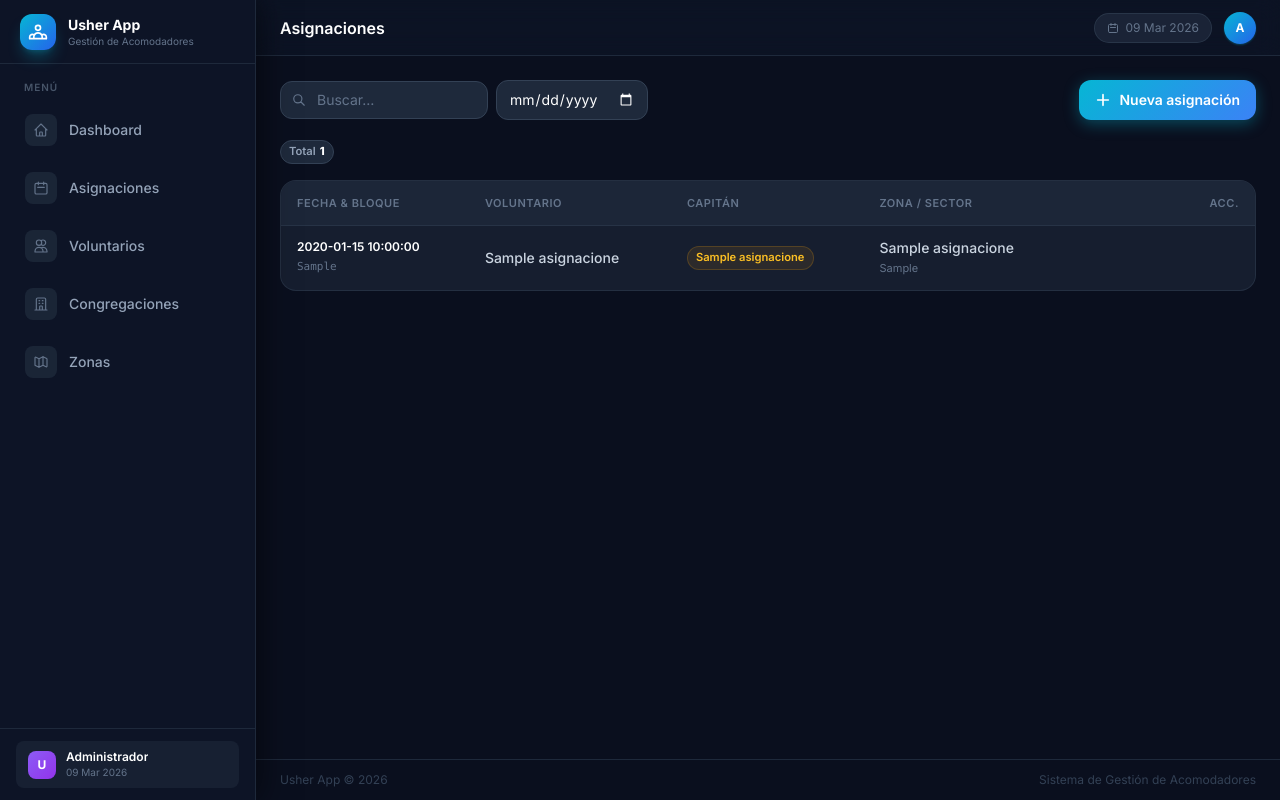
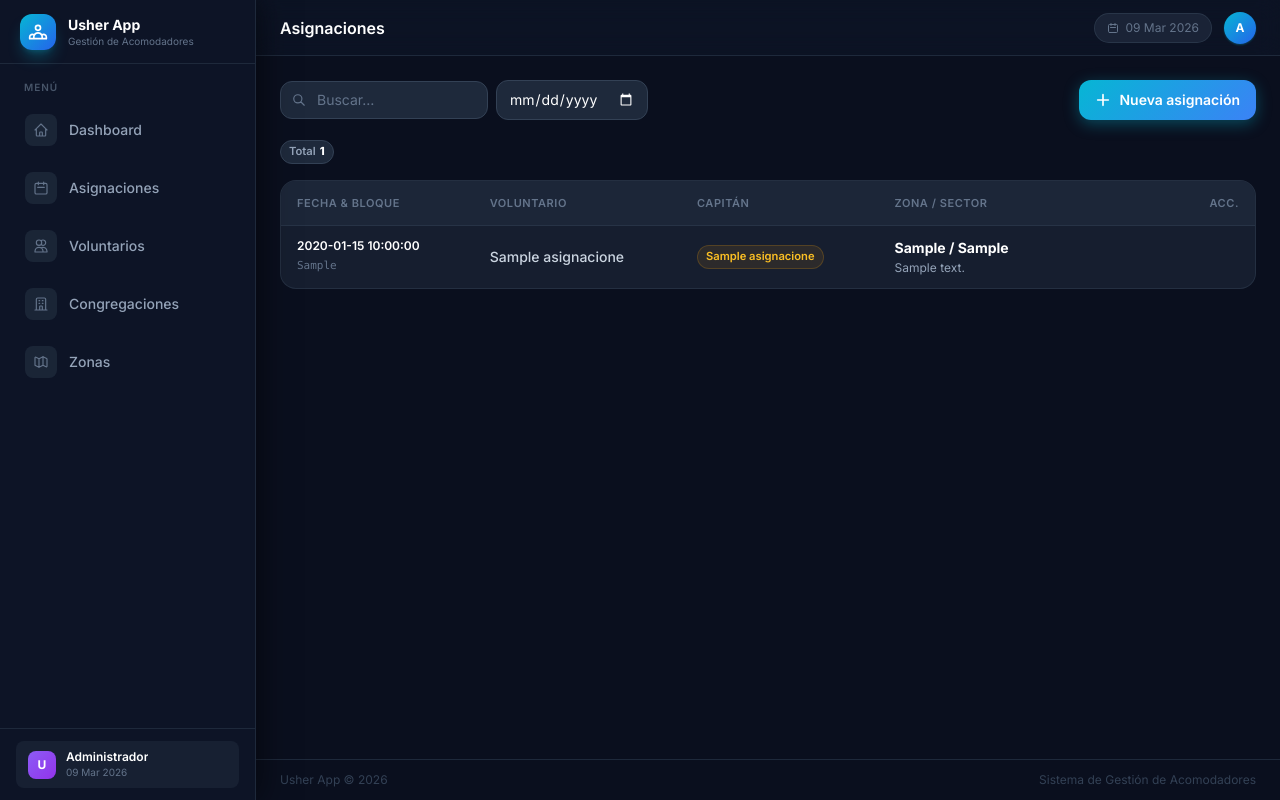
Before and after one commit to 4nddrs/usher, a Flask app: template templates/asignaciones.html in a window 1280 px wide. Run offline with Flask 3, Linux system fonts and the light colour scheme; the template is opened without the code that fills it: most values are stand-ins (such as "Sample title", 1, 10 or a date in 2020); some libraries are stand-ins or nearby versions.

Commit message:
Update data view for asignaciones

```diff
--- a/templates/asignaciones.html
+++ b/templates/asignaciones.html
@@ -82,9 +82,9 @@ const _CAPS  = {{ capitanes    | tojson }};
               </span>
             </td>
             <td class="px-4 py-3">
-              <p class="text-slate-300 font-medium">{{ a.zona_nombre }}</p>
-              {% if a.sub_sector %}
-              <p class="text-[11px] text-slate-500">{{ a.sub_sector }}</p>
+              <p class="font-bold text-white text-sm">{{ a.zona_id_zona or a.zona_nombre or '—' }}{% if a.sub_sector %} / {{ a.sub_sector }}{% endif %}</p>
+              {% if a.zona_nombre_descriptivo %}
+              <p class="text-xs text-slate-400 mt-0.5">{{ a.zona_nombre_descriptivo }}</p>
               {% endif %}
             </td>
             <td class="px-4 py-3 text-right">
@@ -434,7 +434,7 @@ function asigPage() {
 
     openAdd() {
       this.editing = false;
-      const today = new Date().toISOString().slice(0,10);
+      const today = '2026-03-14';
       this.f = { id:'', fecha: today, voluntario_id:'', capitan_id:'', zona_id:'', sub_sector:'', bloque_maestro:'', horario_inicio:'', horario_fin:'', notas:'' };
       this.err = ''; this.showForm = true;
     },
```
